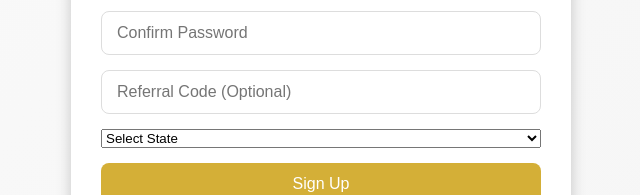
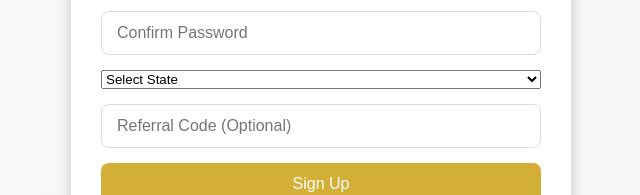
Before and after one commit to YBspotted20045/Grow-rich-investinm, a React (Create React App) app: page /signup in a window 1280 px wide. Shown: the part 386-581 px from the top of the page, without its empty margins (319-959 px from the left). Built offline with nearby package versions, Linux system fonts and the light colour scheme.

Commit message:
Update Signup.jsx

```diff
--- a/src/Pages/Signup.jsx
+++ b/src/Pages/Signup.jsx
@@ -3,20 +3,22 @@ import "./Signup.css";
 
 export default function Signup() {
   const [formData, setFormData] = useState({
-    fullName: "",
+    fullname: "",
     email: "",
     password: "",
     confirmPassword: "",
+    state: "",
     referralCode: "",
-    state: ""
   });
 
+  const [error, setError] = useState("");
+
   const states = [
-    "Abia", "Adamawa", "Akwa Ibom", "Anambra", "Bauchi", "Bayelsa", "Benue", "Borno",
-    "Cross River", "Delta", "Ebonyi", "Edo", "Ekiti", "Enugu", "FCT", "Gombe", "Imo",
-    "Jigawa", "Kaduna", "Kano", "Katsina", "Kebbi", "Kogi", "Kwara", "Lagos",
-    "Nasarawa", "Niger", "Ogun", "Ondo", "Osun", "Oyo", "Plateau", "Rivers",
-    "Sokoto", "Taraba", "Yobe", "Zamfara"
+    "Abia","Adamawa","Akwa Ibom","Anambra","Bauchi","Bayelsa","Benue","Borno",
+    "Cross River","Delta","Ebonyi","Edo","Ekiti","Enugu","FCT - Abuja","Gombe",
+    "Imo","Jigawa","Kaduna","Kano","Katsina","Kebbi","Kogi","Kwara","Lagos",
+    "Nasarawa","Niger","Ogun","Ondo","Osun","Oyo","Plateau","Rivers","Sokoto",
+    "Taraba","Yobe","Zamfara"
   ];
 
   const handleChange = (e) => {
@@ -25,34 +27,39 @@ export default function Signup() {
 
   const handleSubmit = (e) => {
     e.preventDefault();
+    setError("");
 
     if (formData.password.length < 8) {
-      alert("Password must be at least 8 characters long.");
+      setError("Password must be at least 8 characters long.");
       return;
     }
 
     if (formData.password !== formData.confirmPassword) {
-      alert("Passwords do not match!");
+      setError("Passwords do not match.");
       return;
     }
 
     console.log("Signup submitted:", formData);
-    // TODO: connect this with your backend API
+    // send to backend here
   };
 
   return (
     <div className="signup-container">
       <img src="logo.png" alt="GrowRich Investments" className="logo" />
       <h2>Create Account</h2>
+
+      {error && <p style={{ color: "red" }}>{error}</p>}
+
       <form onSubmit={handleSubmit}>
         <input
           type="text"
-          name="fullName"
+          name="fullname"
           placeholder="Full Name"
-          value={formData.fullName}
+          value={formData.fullname}
           onChange={handleChange}
           required
         />
+
         <input
           type="email"
           name="email"
@@ -61,24 +68,37 @@ export default function Signup() {
           onChange={handleChange}
           required
         />
+
         <input
           type="password"
           name="password"
           placeholder="Password (min 8 characters)"
           value={formData.password}
           onChange={handleChange}
-          minLength={8}
           required
         />
+
         <input
           type="password"
           name="confirmPassword"
           placeholder="Confirm Password"
           value={formData.confirmPassword}
           onChange={handleChange}
-          minLength={8}
           required
         />
+
+        <select
+          name="state"
+          value={formData.state}
+          onChange={handleChange}
+          required
+        >
+          <option value="">Select State</option>
+          {states.map((s) => (
+            <option key={s} value={s}>{s}</option>
+          ))}
+        </select>
+
         <input
           type="text"
           name="referralCode"
@@ -86,22 +106,13 @@ export default function Signup() {
           value={formData.referralCode}
           onChange={handleChange}
         />
-        <select
-          name="state"
-          value={formData.state}
-          onChange={handleChange}
-          required
-        >
-          <option value="">Select State</option>
-          {states.map((state, index) => (
-            <option key={index} value={state}>{state}</option>
-          ))}
-        </select>
+
         <button type="submit">Sign Up</button>
       </form>
+
       <p className="link">
         Already have an account? <a href="/login">Login</a>
       </p>
     </div>
   );
-          }
+}
```
